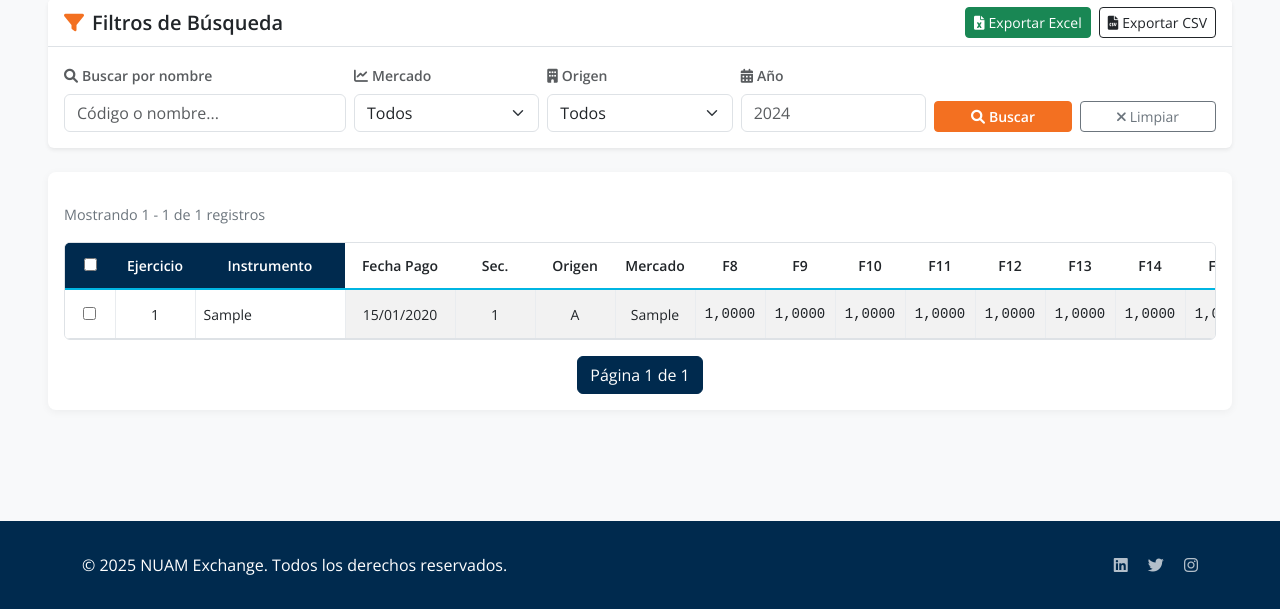
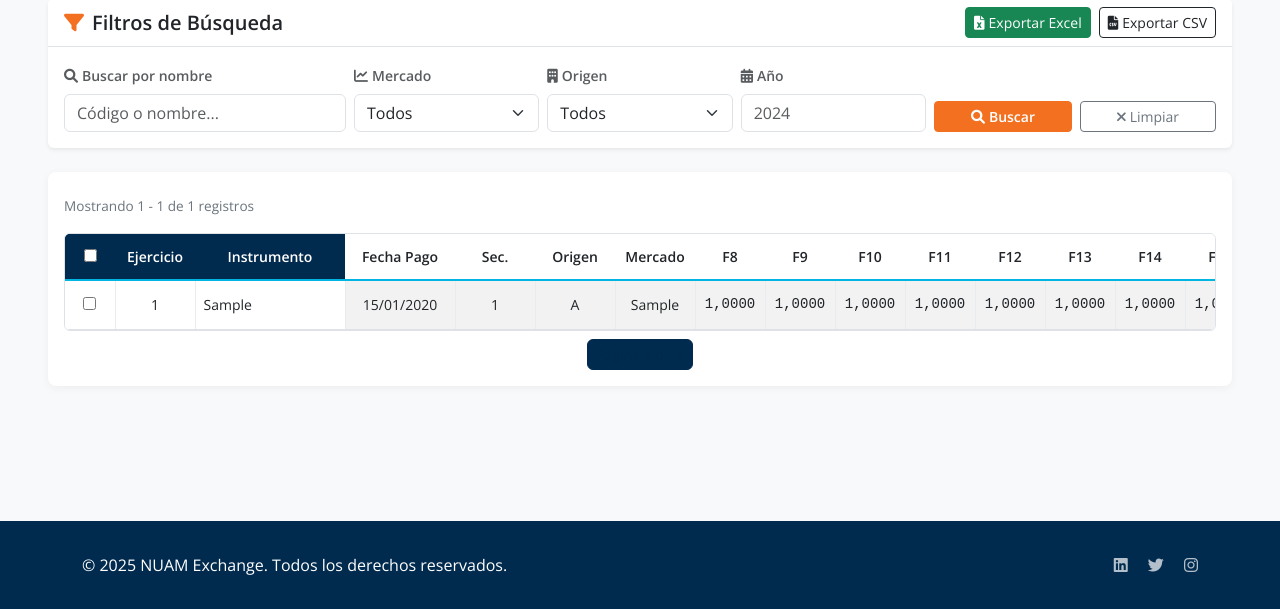
Before and after one commit to Ewniah/nuam_project, a Django app: page /calificaciones/ in a window 1280 px wide. Shown: the part 191-800 px from the top of the page. Run offline with Django 5.2, Linux system fonts and the light colour scheme; a user stored in the database is signed in; tables that the repository leaves empty hold one stand-in row (values such as "Sample post").

Commit message:
fix(ui): reducir tamaño de componente de paginacion

```diff
--- a/templates/calificaciones/listar.html
+++ b/templates/calificaciones/listar.html
@@ -235,30 +235,34 @@
 
     /* Pagination */
     .pagination-info {
-        font-size: 0.9rem;
+        font-size: 0.85rem;
         color: #6c757d;
-        margin-top: 1rem;
+        margin-top: 0.5rem;
     }
 
     .pagination {
-        margin-top: 1rem;
+        margin-top: 0.5rem;
     }
 
-    .page-link {
+    .pagination .page-link {
         color: #002A4E;
-        border-radius: 6px;
-        margin: 0 3px;
+        border-radius: 4px;
+        margin: 0 2px;
+        padding: 0.25rem 0.5rem;
+        font-size: 0.875rem;
     }
 
-    .page-link:hover {
+    .pagination .page-link:hover {
         background-color: #00B5E2;
         color: white;
         border-color: #00B5E2;
     }
 
-    .page-item.active .page-link {
+    .pagination .page-item.active .page-link {
         background-color: #002A4E;
         border-color: #002A4E;
+        padding: 0.25rem 0.5rem;
+        font-size: 0.875rem;
     }
 
     /* Responsive Adjustments */
```
